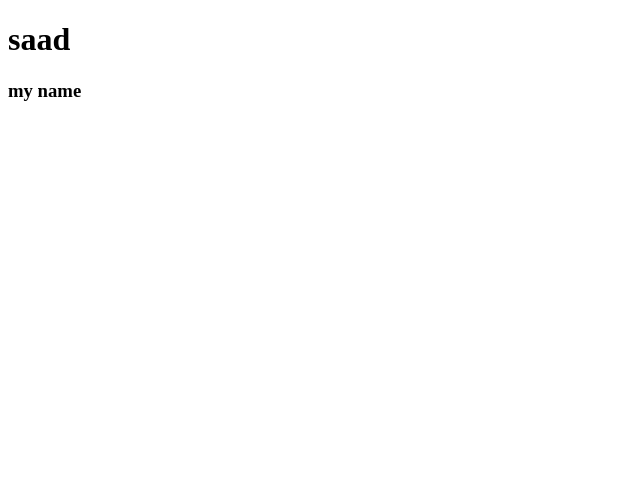
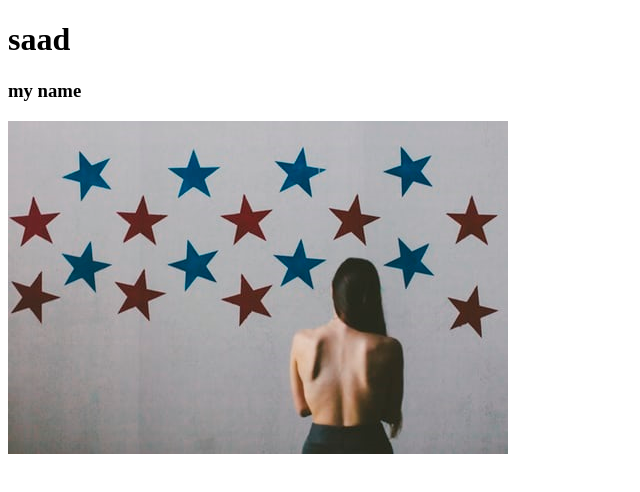
Before and after one commit to Saad-Ahsan/second, a plain HTML site: page index.html in a window 1280 px wide. Shown: the whole page, without its empty margins (0-640 px from the left). Drawn offline with Linux system fonts and the light colour scheme.

Commit message:
image add

```diff
--- a/index.html
+++ b/index.html
@@ -8,5 +8,6 @@
 <body>
     <h1>saad</h1>
     <h3>my name</h3>
+    <img src="EID.jpg" alt="" srcset="">
 </body>
 </html>
```
Also changed, not shown: EID.jpg (added).
